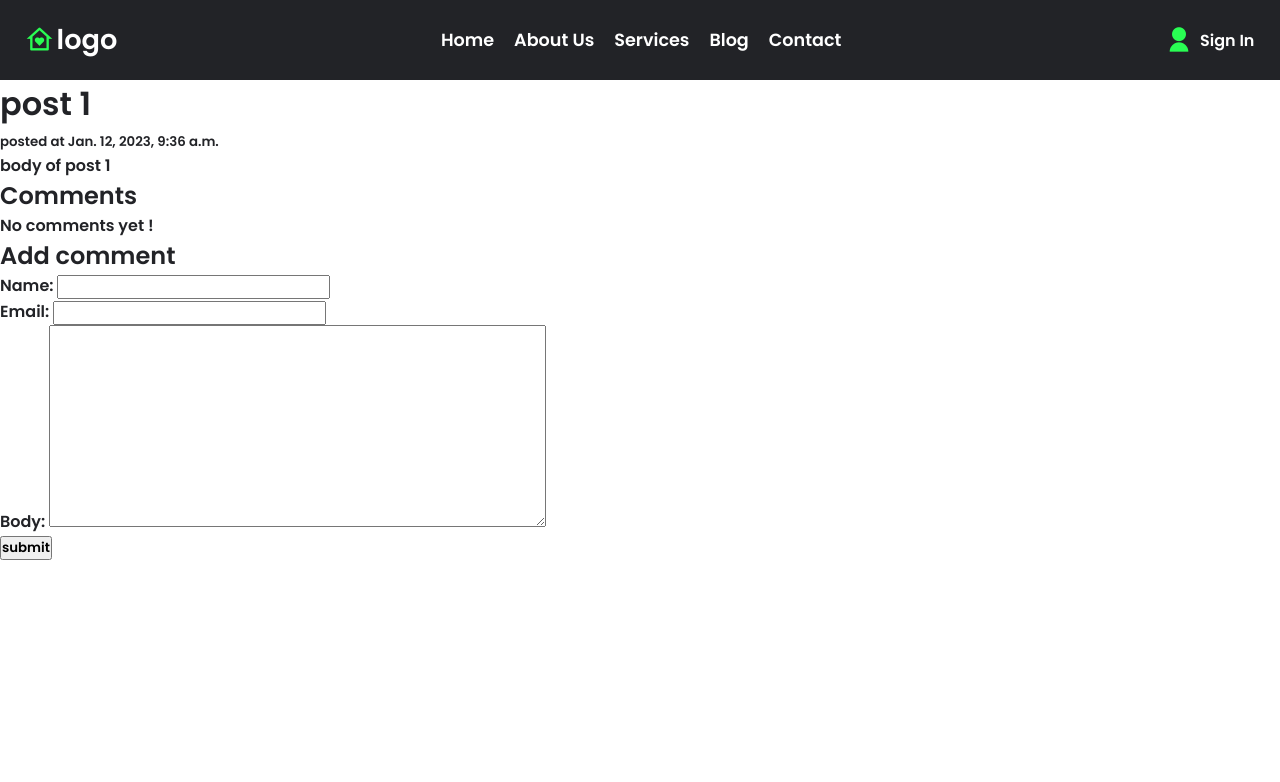
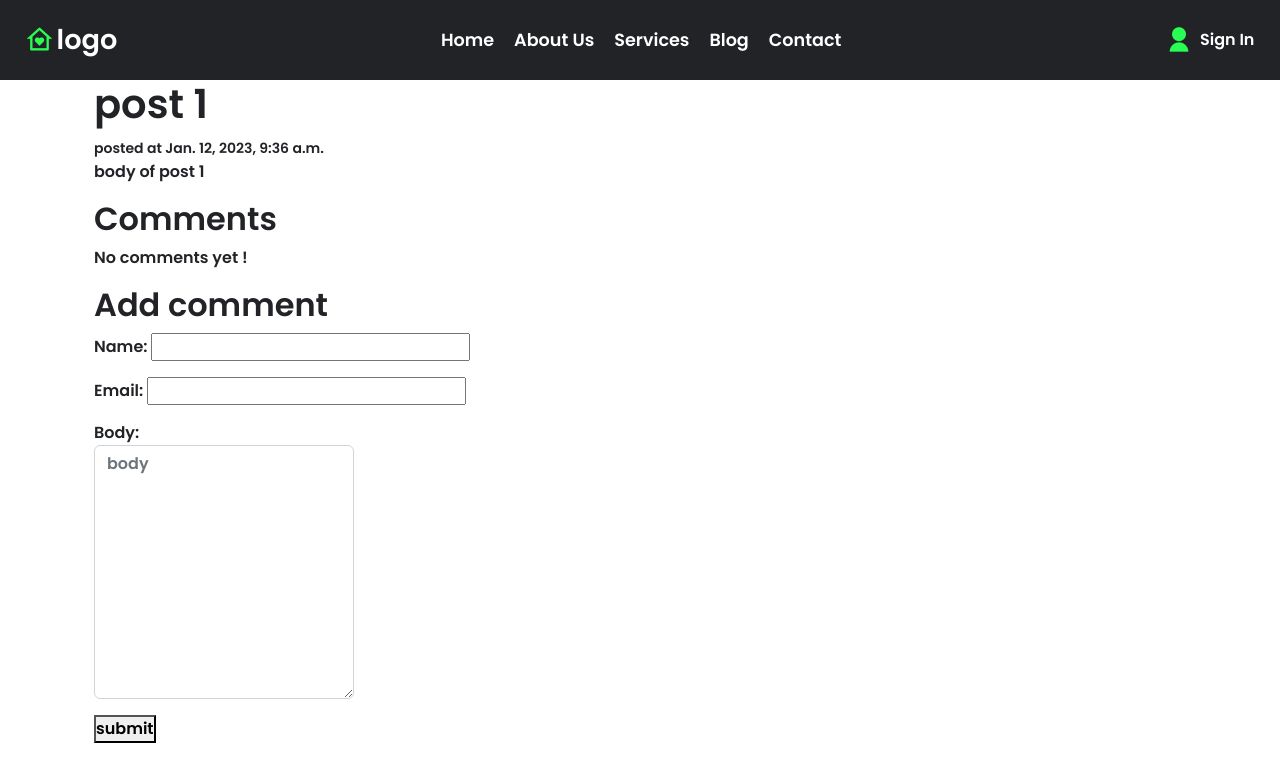
Before and after one commit to JayeshBhoi1999/django-blog, a Django app: a page that uses blog/templates/blog/base.html in a window 1280 px wide. Shown: the top 782 px of the page. Run offline with Django 4.2, Linux system fonts and the light colour scheme; data comes from the database, SQL or seed files in the repository; both versions use the stored data as it was after the commit.

Commit message:
all errors are resolved

```diff
--- a/blog/admin.py
+++ b/blog/admin.py
@@ -1,6 +1,7 @@
 from django.contrib import admin
-from .models import Post
+from .models import Post,Comment
 
 # Register your models here.
 
 admin.site.register(Post)
+admin.site.register(Comment)
--- a/blog/forms.py
+++ b/blog/forms.py
@@ -1,8 +1,16 @@
 from django import forms
 
 from .models import Comment
+from django.forms import Textarea
 
 class CommentFrom(forms.ModelForm):
     class Meta:
         model = Comment
         fields = ['name','email','body']
+        widgets = {
+            'body': Textarea(attrs={
+                'class': "form-control",
+                'style': 'max-width: 260px;',
+                'placeholder': 'body'
+                })
+        }
--- a/blog/templates/blog/base.html
+++ b/blog/templates/blog/base.html
@@ -6,10 +6,13 @@
     <meta http-equiv="X-UA-Compatible" content="IE=edge">
     <meta name="viewport" content="width=device-width, initial-scale=1.0">
     <title>Document</title>
+    <link href="https://cdn.jsdelivr.net/npm/bootstrap@5.2.3/dist/css/bootstrap.min.css" rel="stylesheet">
+    <script src="https://cdn.jsdelivr.net/npm/bootstrap@5.2.3/dist/js/bootstrap.bundle.min.js"></script>
     <link rel="stylesheet" type="text/css" href=" {% static 'static/style.css' %}  ">
     <link href="https://cdn.jsdelivr.net/npm/remixicon@2.5.0/fonts/remixicon.css" rel="stylesheet">
     <link rel="stylesheet" href="https://unpkg.com/boxicons@latest/css/boxicons.min.css">
     <link rel="preconnect" href="https://fonts.googleapis.com"><link rel="preconnect" href="https://fonts.gstatic.com" crossorigin><link href="https://fonts.googleapis.com/css2?family=Poppins:wght@600&display=swap" rel="stylesheet">
+
 </head>
 <body>
 
@@ -20,17 +23,17 @@
         </div>
         <a href="#" class="logo"><i class="ri-home-heart-line"></i><span>logo</span></a>
 
-        <ul class="navbar" >
-            <li><a href="#" > Home</a></li>
-            <li><a href="#" > About Us</a></li>
-            <li><a href="#" > Services</a></li>
-            <li><a href="#" > Blog</a></li>
-            <li><a href="#" > Contact</a></li>
-        </ul>
+        <div class="mynavbar" >
+            <div><a href="#" > Home</a></div>
+            <div><a href="#" > About Us</a></div>
+            <div><a href="#" > Services</a></div>
+            <div><a href="#" > Blog</a></div>
+            <div><a href="#" > Contact</a></div>
+        </div>
 
         <a href="#" class="user"><i class="ri-user-fill"></i>Sign In</a>
     </header>
-    <div>
+    <div class="container">
     {% block content  %}
     {% endblock  %}
     </div>
@@ -38,30 +41,3 @@
 
 </body>
 </html>
-
-
-
-
-
-
-
-
-
-<!DOCTYPE html>
-<html>
-    <head>
-        <meta charset="utf-8">
-        <title>mysite</title>
-    </head>
-    <body>
-        <nav class="navbar">
-            <div class="navbar-brand">
-                <a href="/" class= "navbar-item"><strong> myblog</strong> </a>
-            </div>
-        </nav>
-        <section calss="section">
-            <div calss="container">
-
-
-    </body>
-</html>
--- a/static/script.js
+++ b/static/script.js
@@ -1,5 +1,5 @@
 let menu = document.querySelector('#menu-icon');
-let navbar = document.querySelector('.navbar');
+let navbar = document.querySelector('.mynavbar');
 
 menu.onclick = () => {
     menu.classList.toggle('bx-x');
--- a/static/style.css
+++ b/static/style.css
@@ -3,7 +3,6 @@
     margin:0;
     box-sizing: border-box;
     font-family: 'Poppins', sans-serif;
-    text-decoration: none;
     list-style: none;
 }
 :root{
@@ -37,6 +36,7 @@ header{
 .logo{
     display: flex;
     align-items: center;
+    text-decoration: none;
 }
 
 .logo i{
@@ -50,24 +50,24 @@ header{
     font-size: 1.7rem;
     font-weight: 600;
 }
-.navbar {
+.mynavbar {
     display: flex;
-
+    align-items: center;
 }
 
-.navbar a{
+.mynavbar a{
     color: var(--text-color);
     font-size: 1.1rem;
     font-weight: 500;
     padding: 5px 0;
     margin: 0px 10px;
     transition: all .50s ease;
-
+    text-decoration: none;
 }
-.navbar a:hover{
+.mynavbar a:hover{
     color: var(--main-color);
 }
-.nevbar a.active{
+.mynavbar a.active{
     color: var(--main-color)
 }
 
@@ -89,6 +89,10 @@ header{
     display: flex;
     align-items: center;
     color: var(--text-color);
+    text-decoration: none;
+}
+.user:hover{
+    color: var(--main-color);
 }
 .user i{
     color: var(--main-color);
@@ -113,17 +117,18 @@ header{
         transition: .2s;
         height: 80px;
     }
-    .navbar a{
+    .mynavbar a{
         padding: 5px 0;
         margin:0px 10px;
 
     }
+
 }
 @media (max-width:1080px){
     #menu-icon{
         display: block;
     }
-    .navbar{
+    .mynavbar{
         position:absolute;
         width: 270px;
         height:39vh;
@@ -134,21 +139,21 @@ header{
         border-radius: 10px;
         transition: all .50s ease;
     }
-    .navbar a{
+    .mynavbar a{
         display: block;
         margin: 12px 0;
         padding: 0px 25px;
         transition: all 0.50s ease;
     }
-    .navbar a:hover{
+    .mynavbar a:hover{
         color:var(--text-color);
         transform: translateY(5px);
     }
 
-    .navbar a.active{
+    .mynavbar a.active{
         color: var(--text-color);
     }
-    .navbar.open{
+    .mynavbar.open{
         top: 100%;
         display: flex;
 
@@ -158,8 +163,4 @@ header{
         display: flex;
         align-items: center;
     }
-
-    header{
-        height: 80px
-    }
 }
```
Also changed, not shown: db.sqlite3.
